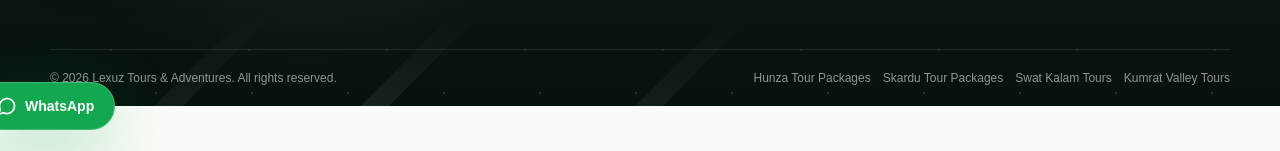
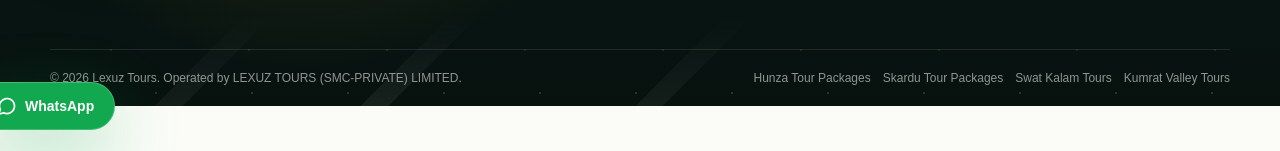
Before and after one commit to hassnaatkhan99-cmd/lexuz-tours-premium, a Next.js app: page /contact in a window 1280 px wide. Shown: the part 1835-1986 px from the top of the page. Built offline with nearby package versions, Linux system fonts and the light colour scheme.

Commit message:
Add legal business name to footer

```diff
--- a/components/Footer.tsx
+++ b/components/Footer.tsx
@@ -65,7 +65,7 @@ export function Footer() {
       </div>
       <div className="container-page relative z-10 border-t border-white/10 py-5">
         <div className="flex flex-col gap-3 text-xs text-white/55 md:flex-row md:items-center md:justify-between">
-          <p>© 2026 Lexuz Tours & Adventures. All rights reserved.</p>
+          <p>© 2026 Lexuz Tours. Operated by LEXUZ TOURS (SMC-PRIVATE) LIMITED.</p>
           <div className="flex flex-wrap gap-3">
             {seoLandingPages.slice(0, 4).map((page) => <Link key={page.slug} href={`/${page.slug}`} className="hover:text-white">{page.h1}</Link>)}
           </div>
```
